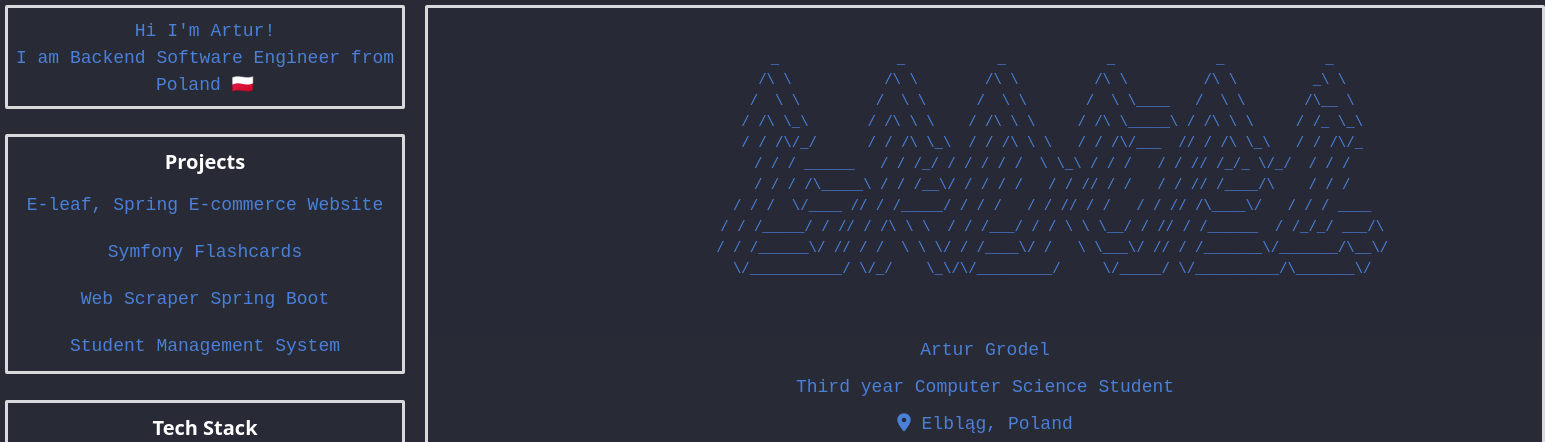
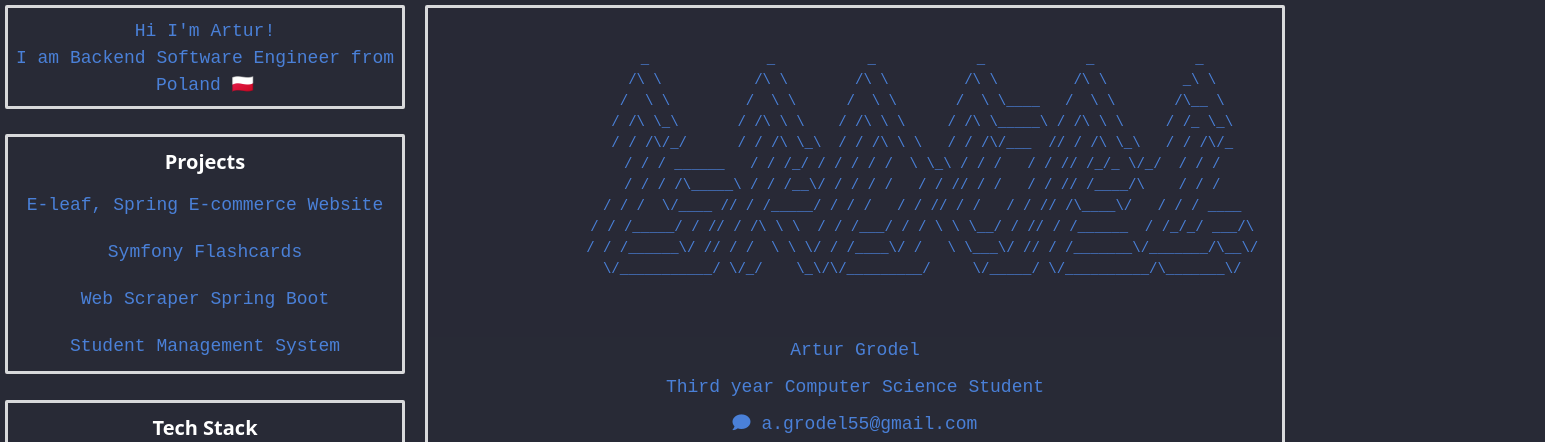
Before and after one commit to Grodelek/portfolio, a website: page index.html in a window 1280 px wide. Shown: the top 442 px of the page, 1545 px wide, since content can reach past the window. Drawn offline with nearby package versions, Linux system fonts and the light colour scheme; a web font is replaced by a local one.

Commit message:
Add files via upload

```diff
--- a/index.html
+++ b/index.html
@@ -39,6 +39,7 @@
         </div>
         <p class="credentials-first text-first-section">Artur Grodel</p>
         <p class="credentials-first text-first-section">Third year Computer Science Student</p>
+        <p class="credentials-first text-first-section"><i class="fa fa-comment"></i> a.grodel55@gmail.com</p>
         <p class="credentials-first text-first-section"><i class="fa-duotone fa-solid fa-location-dot"></i> Elbląg, Poland</p>
         <a class="social-icon" href="https://www.linkedin.com/in/artur-grodel-91aabb279/" target="_blank">
             <i class="fa-brands fa-linkedin"></i>
--- a/styles/style.css
+++ b/styles/style.css
@@ -6,7 +6,9 @@ html, body {
     margin: 5px;
     padding: 0;
     height: 100%;
-    width: 100vw;
+    width: 100%;
+    max-width: 100%;
+    overflow-x: hidden;
 }
 body {
     display: grid;
@@ -18,6 +20,11 @@ body {
         "third-div center-div";
     gap: 20px;
     min-height: 100vh;
+}
+@media (max-width: 1200px) {
+    .center-div {
+        max-width: 90%; /* Constrain width on smaller screens */
+    }
 }
 .title-img{
     display: block;
@@ -35,7 +42,7 @@ body {
     box-sizing: border-box;
 }
 .center-box{
-    width: 140vh;
+    width: 100%;
     height: 100vh;
     border: rgba(255, 255, 255, 0.82) 3px solid;
     border-radius: 2px;
```
